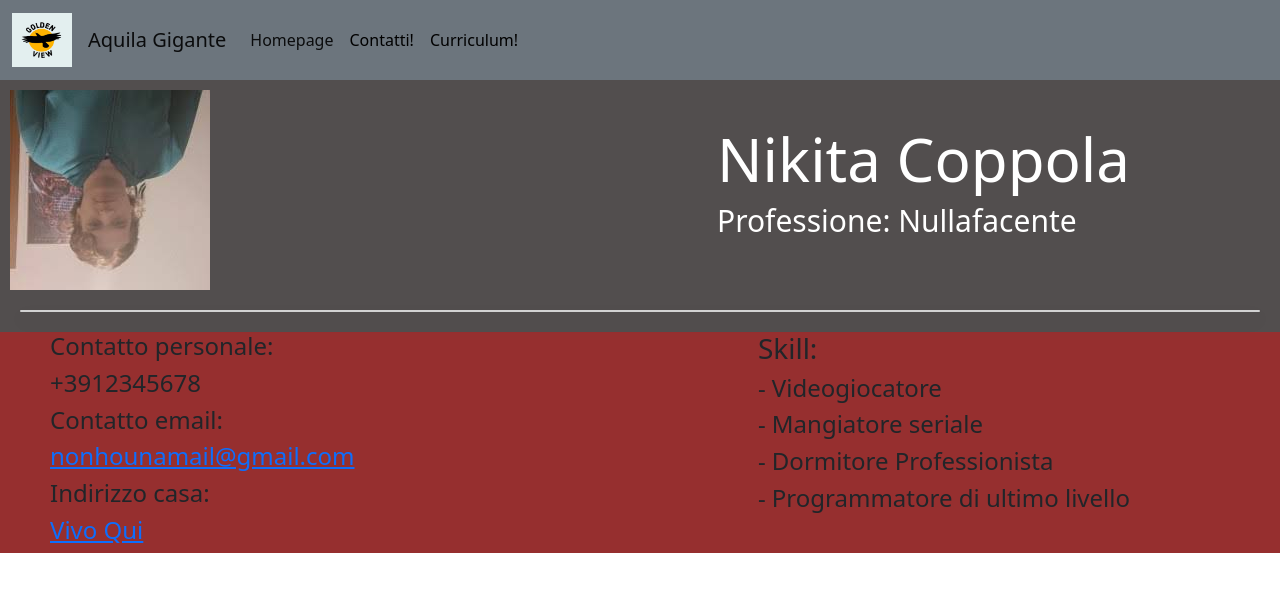
After one commit to MasterNikii/my-first-blog, a Django app: page /curriculum in a window 1280 px wide. The commit adds this page. Shown: the top 592 px of the page. Run offline with Django 4.2, Linux system fonts and the light colour scheme; data that the repository does not hold is empty; some libraries are stand-ins or nearby versions.

Commit message:
Css, curriculum vitae e nuovo cucinas

```diff
--- a/cv_web/cv_web/urls.py
+++ b/cv_web/cv_web/urls.py
@@ -17,7 +17,10 @@ from django.contrib import admin
 from django.urls import path
 from cvsite import views
 
+
 urlpatterns = [
+    path('admin/', admin.site.urls),
     path('', views.cvsite, name='home'),
-    path('contatti', views.contatti, name='contatti')
+    path('contatti', views.contatti, name='contatti'),
+    path('curriculum', views.curriculum, name='curriculum')
 ]
--- a/cv_web/cvsite/admin.py
+++ b/cv_web/cvsite/admin.py
@@ -1,5 +1,6 @@
 from django.contrib import admin
-from .models import cvelement
+from .models import Cucina, cvelement
 
 # Register your models here.
 admin.site.register(cvelement)
+admin.site.register(Cucina)
--- a/cv_web/cvsite/static/cvsite/style.css
+++ b/cv_web/cvsite/static/cvsite/style.css
@@ -40,3 +40,7 @@
   min-width: 398px;
   min-height: 300px;
 }
+.TitoliNoti{
+  display: flex;
+  justify-content: space-between;
+}
--- /dev/null
+++ b/cv_web/cvsite/static/cvsite/style2.css
@@ -0,0 +1,39 @@
+.Immagine3{
+    margin-left: 10px;
+    margin-top: 10px;
+  }
+
+.Nomes{
+    background-color: rgb(82, 78, 78);
+    display: flex;
+    align-items: center;
+    justify-content: space-between;
+}
+.Niki{
+    color: white;
+    font-size: 60px;
+    margin-right: 150px;
+
+}
+.Profe{
+    color: white;
+    font-size: 30px;
+
+}
+.Stupidu{
+    display: flex;
+    flex-wrap: wrap;
+    background-color: rgb(82, 78, 78);
+}
+.TitoliNoti{
+    display: flex;
+    justify-content: space-between;
+    background-color: rgb(150, 47, 47);
+}
+
+.Skills{
+    margin-right: 150px;
+}
+.Skills2{
+    margin-left: 50px;
+}
--- /dev/null
+++ b/cv_web/cvsite/templates/cvsite/curriculum.html
@@ -0,0 +1,104 @@
+<!DOCTYPE html>
+<html lang="en">
+<head>
+    <meta charset="UTF-8">
+    <meta http-equiv="X-UA-Compatible" content="IE=edge">
+    <meta name="viewport" content="width=device-width, initial-scale=1.0">
+    <title>Curriculum</title>
+    {% load static %}
+    <link rel="stylesheet" href="{% static 'cvsite/style.css' %}">
+    {% load static %}
+    <link rel="stylesheet" href="{% static 'cvsite/style2.css' %}">
+    <link rel="stylesheet" href="https://cdn.jsdelivr.net/npm/bootstrap-icons@1.9.0/font/bootstrap-icons.css">
+    <link href="https://cdn.jsdelivr.net/npm/bootstrap@5.2.1/dist/css/bootstrap.min.css" rel="stylesheet" integrity="sha384-iYQeCzEYFbKjA/T2uDLTpkwGzCiq6soy8tYaI1GyVh/UjpbCx/TYkiZhlZB6+fzT" crossorigin="anonymous">
+<script src="https://cdn.jsdelivr.net/npm/bootstrap@5.2.1/dist/js/bootstrap.bundle.min.js" integrity="sha384-u1OknCvxWvY5kfmNBILK2hRnQC3Pr17a+RTT6rIHI7NnikvbZlHgTPOOmMi466C8" crossorigin="anonymous"></script>
+</head>
+<body>
+    <nav class="navbar navbar-expand-lg bg-secondary">
+        <div class="container-fluid">
+          <a class="navbar-brand" href="#">
+            {% load static %}
+            <img src="{% static 'cvsite/logo.jpeg' %}" alt="" alt="Bootstrap" width="60" height="54">
+          </a>
+          <a class="navbar-brand" href="#">Aquila Gigante</a>
+
+          <button class="navbar-toggler" type="button" data-bs-toggle="collapse" data-bs-target="#navbarSupportedContent" aria-controls="navbarSupportedContent" aria-expanded="false" aria-label="Toggle navigation">
+            <span class="navbar-toggler-icon"></span>
+          </button>
+          <div class="collapse navbar-collapse" id="navbarSupportedContent">
+            <ul class="navbar-nav me-auto mb-2 mb-lg-0">
+              <li class="nav-item">
+                <a class="nav-link active" aria-current="page" href="{% url 'home' %}">Homepage</a>
+              </li>
+              <li class="nav-item">
+                <a class="nav-link" href="{% url 'contatti' %}"  style="color:black ;">Contatti!</a>
+              </li>
+              <li class="nav-item">
+                <a class="nav-link" href="{% url 'curriculum' %}"  style="color:black ;">Curriculum!</a>
+              </li>
+            </ul>
+
+          </div>
+        </div>
+      </nav>
+    </div>
+      <div>
+        <div class="Nomes">
+            {% load static %}
+            <img src="{% static 'cvsite/Curri.jpg' %}" alt="" class="Immagine3">
+            <div>
+                <h1 class="Niki">Nikita Coppola</h1>
+                <h1 class="Profe">Professione: Nullafacente</h1>
+            </div>
+        </div>
+        <div class="Stupidu">
+            <div class="col">
+                <div class="card shadow ">
+                    {% for cvelement in cucinas %}
+                  <div class="card-body">
+                    <!-- <small class="text-muted"></small> -->
+                    <strong style="color:rgb(29, 61, 86);" >{{ cvelement.nome }}</strong>
+                    <p class="card-text">
+                      {{ cvelement.descrizione}}
+                    </p>
+                    <p class="card-text">
+                        {{ cvelement.riassunto}}
+                    </p>
+                    <div class="d-flex justify-content-between align-items-center">
+                      <div class="btn-group">
+                        <!-- <button
+                          type="button"
+                          class="btn btn-sm btn-outline-secondary"
+                        >
+                          View
+                        </button> -->
+
+                      </div>
+
+                      <small class="text-muted"><strong>Da: </strong><span>{{cvelement.start}}</span> <span> - </span><strong> A: </strong><span>{{cvelement.end}}</span></small>
+                    </div>
+                  </div>
+                  {% endfor %}
+                </div>
+              </div>
+        </div>
+        <div class="TitoliNoti">
+            <div class="Skills2">
+                <h4>Contatto personale:</h4>
+                <h4>+3912345678</h4>
+                <h4>Contatto email:</h4>
+                <h4><a href="mailto:nikitacoppola00@gmail.com"> nonhounamail@gmail.com</a></h4>
+                <h4>Indirizzo casa:</h4>
+                <h4> <a href="https://www.google.it/maps/place/Corea+del+Nord/@40.2829282,125.1811196,7z/data=!3m1!4b1!4m5!3m4!1s0x357e02dae64f4337:0x3a0b871c3e1d861c!8m2!3d40.339852!4d127.510093?ucbcb=1">Vivo Qui</a></h4>
+            </div>
+            <div class="Skills">
+                <h3>Skill:</h3>
+                <h4>- Videogiocatore</h4>
+                <h4>- Mangiatore seriale</h4>
+                <h4>- Dormitore Professionista</h4>
+                <h4>- Programmatore di ultimo livello</h4>
+            </div>
+
+        </div>
+</body>
+</html>
--- a/cv_web/cvsite/views.py
+++ b/cv_web/cvsite/views.py
@@ -1,5 +1,5 @@
 from django.shortcuts import render
-from .models import cvelement
+from .models import Cucina, cvelement
 
 # Create your views here.
 def cvsite(request):
@@ -7,3 +7,6 @@ def cvsite(request):
         return render(request, 'cvsite/homepage.html', {'cvelements': cvelements})
 def contatti(request):
     return render(request, 'cvsite/contatti.html')
+def curriculum(request):
+        cucinas = Cucina.objects.all()
+        return render(request, 'cvsite/curriculum.html', {'cucinas': cucinas})
```
Also changed, not shown: cv_web/cvsite/models.py (+10 -0 lines), cv_web/cvsite/templates/cvsite/contatti.html (+26 -1 lines), cv_web/cvsite/templates/cvsite/homepage.html (+6 -19 lines), cv_web/cvsite/apps.py (line endings or trailing spaces), cv_web/cvsite/migrations/0006_lavori.py (added), cv_web/cvsite/migrations/0007_delete_lavori.py (added), cv_web/cvsite/migrations/0008_cucina.py (added), cv_web/cvsite/static/cvsite/11.jpg (added), cv_web/cvsite/static/cvsite/12.jpg (added), cv_web/cvsite/static/cvsite/123.jpg (added), cv_web/cvsite/static/cvsite/Curri.jpg (added).
